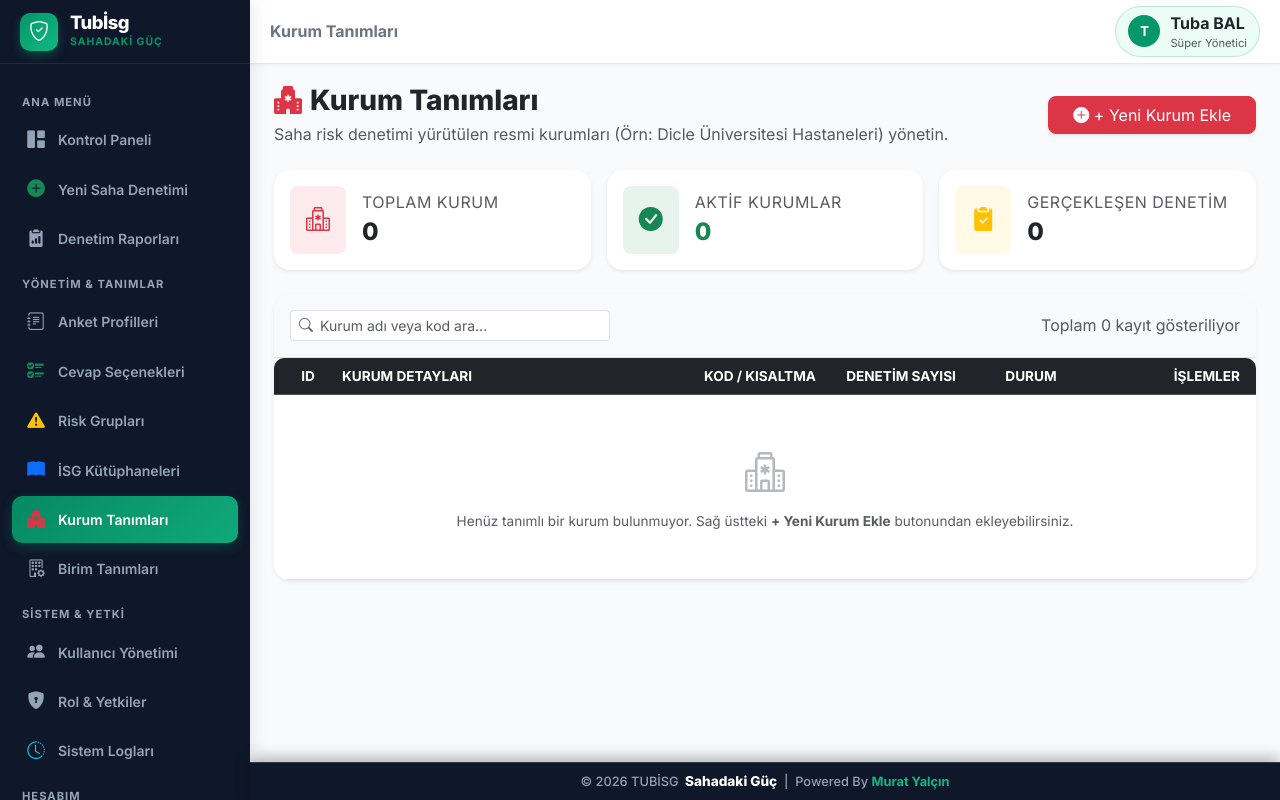
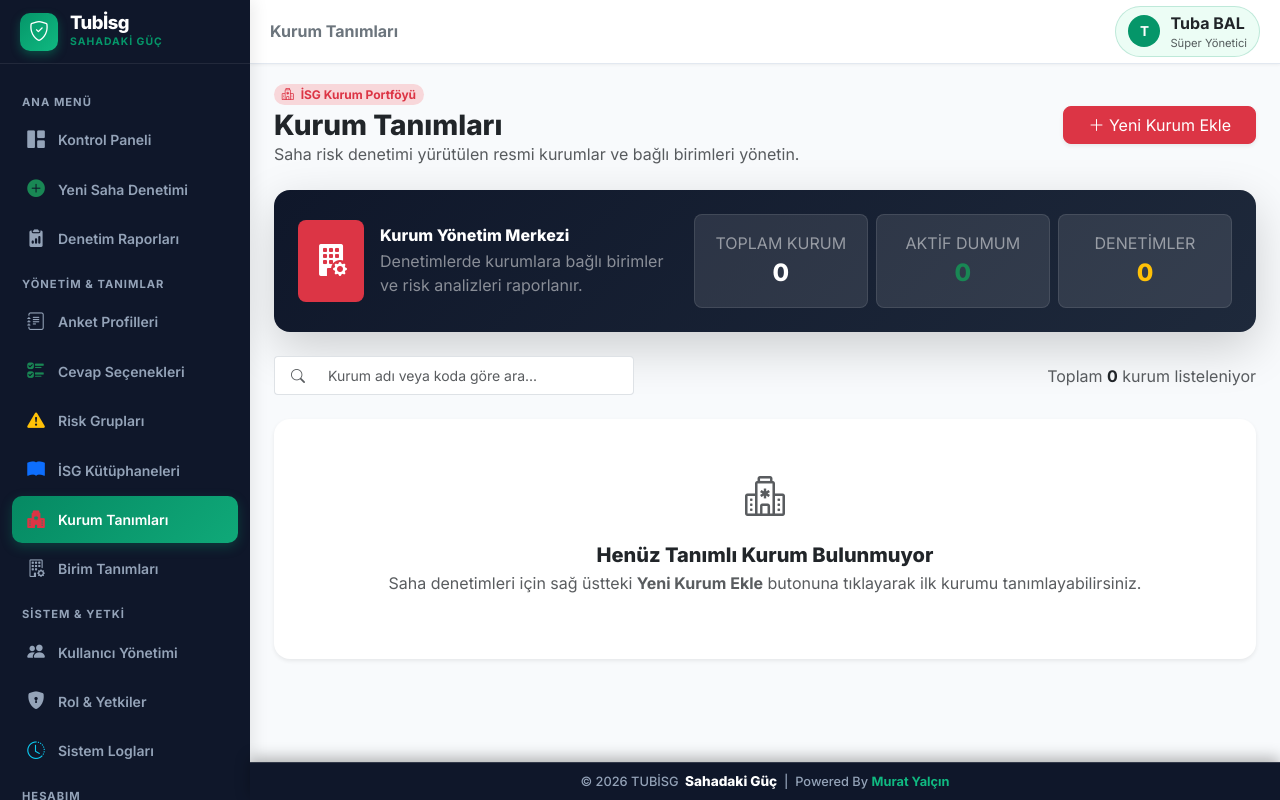
Before and after one commit to muratveb/tubisg, a PHP site: page /institutions.php in a window 1280 px wide. Run offline with PHP 8.4, Linux system fonts and the light colour scheme; a user stored in the database is signed in; data comes from the database, SQL or seed files in the repository; data that the repository does not hold is empty; some libraries are stand-ins or nearby versions.

Commit message:
fix: resolve duplicate plus icon on Add Institution button and redesign institutions page into a state-of-the-art modern SaaS card grid dashboard

```diff
--- a/institutions.php
+++ b/institutions.php
@@ -1,6 +1,7 @@
 <?php
 /**
  * Tubİsg - Kurum Tanımları Yönetimi (institutions.php)
+ * Ultra-Modern SaaS Dashboard UI (Grid Cards & Live Filter)
  */
 require_once __DIR__ . '/includes/auth.php';
 require_permission('units_manage');
@@ -72,154 +73,204 @@ $pageTitle = 'Kurum Tanımları';
 include __DIR__ . '/includes/header.php';
 ?>
 
-<!-- Üst Başlık & Ekleme Butonu -->
+<style>
+.inst-card {
+  background: #ffffff;
+  border: 1px solid #e2e8f0;
+  border-radius: 16px;
+  transition: all 0.25s cubic-bezier(0.4, 0, 0.2, 1);
+  box-shadow: 0 4px 6px -1px rgba(0, 0, 0, 0.05);
+}
+.inst-card:hover {
+  transform: translateY(-4px);
+  box-shadow: 0 12px 24px -4px rgba(0, 0, 0, 0.1);
+  border-color: #cbd5e1;
+}
+.inst-avatar {
+  width: 48px;
+  height: 48px;
+  border-radius: 12px;
+  background: linear-gradient(135deg, #fee2e2 0%, #fecdd3 100%);
+  color: #dc2626;
+  display: flex;
+  align-items: center;
+  justify-content: center;
+  font-size: 1.35rem;
+  flex-shrink: 0;
+  box-shadow: 0 4px 10px rgba(220, 38, 38, 0.15);
+}
+.btn-soft-primary {
+  background-color: #f0f9ff;
+  color: #0284c7;
+  border: 1px solid #e0f2fe;
+  font-weight: 700;
+  transition: all 0.2s ease;
+}
+.btn-soft-primary:hover {
+  background-color: #0284c7;
+  color: #ffffff;
+  border-color: #0284c7;
+  transform: translateY(-1px);
+}
+.btn-soft-danger {
+  background-color: #fef2f2;
+  color: #dc2626;
+  border: 1px solid #fee2e2;
+  font-weight: 700;
+  transition: all 0.2s ease;
+}
+.btn-soft-danger:hover {
+  background-color: #dc2626;
+  color: #ffffff;
+  border-color: #dc2626;
+  transform: translateY(-1px);
+}
+</style>
+
+<!-- Üst İşlem Çubuğu & Başlık -->
 <div class="d-flex flex-column flex-sm-row align-items-sm-center justify-content-between gap-3 mb-4">
   <div>
-    <h3 class="fw-extrabold m-0 text-dark d-flex align-items-center gap-2">
-      <i class="bi bi-hospital-fill text-danger"></i> Kurum Tanımları
-    </h3>
-    <p class="text-muted fs-7 m-0 mt-1">Saha risk denetimi yürütülen resmi kurumları (Örn: Dicle Üniversitesi Hastaneleri) yönetin.</p>
+    <div class="d-flex align-items-center gap-2 mb-1">
+      <span class="badge bg-danger-subtle text-danger font-weight-bold px-2.5 py-1 fs-8 rounded-pill">
+        <i class="bi bi-hospital me-1"></i> İSG Kurum Portföyü
+      </span>
+    </div>
+    <h3 class="fw-extrabold m-0 text-dark">Kurum Tanımları</h3>
+    <p class="text-muted fs-7 m-0 mt-0.5">Saha risk denetimi yürütülen resmi kurumlar ve bağlı birimleri yönetin.</p>
   </div>
   <div>
     <button type="button" class="btn btn-danger font-weight-bold px-4 py-2.5 shadow-sm rounded-3 text-nowrap" data-bs-toggle="modal" data-bs-target="#addInstitutionModal">
-      <i class="bi bi-plus-circle-fill me-1.5"></i> + Yeni Kurum Ekle
+      <i class="bi bi-plus-lg me-1.5"></i> Yeni Kurum Ekle
     </button>
   </div>
 </div>
 
-<!-- 3 İstatistik Özeti Kartları -->
-<div class="row g-3 mb-4">
-  <div class="col-12 col-md-4">
-    <div class="custom-card p-3 mb-0 border-0 shadow-sm rounded-4 bg-white d-flex align-items-center gap-3">
-      <div class="p-3 bg-danger bg-opacity-10 text-danger rounded-3 fs-4">
-        <i class="bi bi-hospital"></i>
+<!-- Modern Dark Glass Hero Banner & Metrikler -->
+<div class="custom-card p-4 mb-4 border-0 shadow-lg rounded-4 text-white" style="background: linear-gradient(135deg, #0f172a 0%, #1e293b 100%);">
+  <div class="row g-3 align-items-center">
+    <div class="col-12 col-md-5">
+      <div class="d-flex align-items-center gap-3">
+        <div class="p-3 bg-danger bg-opacity-20 rounded-3 text-white border border-danger border-opacity-25 fs-2">
+          <i class="bi bi-building-fill-gear"></i>
         </div>
         <div>
-        <span class="d-block text-uppercase text-muted font-weight-bold fs-8" style="letter-spacing: 0.5px;">TOPLAM KURUM</span>
-        <span class="fw-extrabold fs-4 text-dark"><?php echo $totalCount; ?></span>
+          <h5 class="fw-extrabold m-0 text-white fs-6">Kurum Yönetim Merkezi</h5>
+          <p class="text-white-50 fs-8 m-0 mt-1">Denetimlerde kurumlara bağlı birimler ve risk analizleri raporlanır.</p>
         </div>
       </div>
     </div>
 
-  <div class="col-12 col-md-4">
-    <div class="custom-card p-3 mb-0 border-0 shadow-sm rounded-4 bg-white d-flex align-items-center gap-3">
-      <div class="p-3 bg-success bg-opacity-10 text-success rounded-3 fs-4">
-        <i class="bi bi-check-circle-fill"></i>
+    <div class="col-12 col-md-7">
+      <div class="row g-2">
+        <div class="col-4">
+          <div class="bg-white bg-opacity-10 p-3 rounded-3 text-center border border-white border-opacity-10">
+            <span class="d-block fs-8 text-white-50 font-weight-bold">TOPLAM KURUM</span>
+            <span class="fw-extrabold fs-4 text-white"><?php echo $totalCount; ?></span>
           </div>
-      <div>
-        <span class="d-block text-uppercase text-muted font-weight-bold fs-8" style="letter-spacing: 0.5px;">AKTİF KURUMLAR</span>
+        </div>
+        <div class="col-4">
+          <div class="bg-white bg-opacity-10 p-3 rounded-3 text-center border border-white border-opacity-10">
+            <span class="d-block fs-8 text-white-50 font-weight-bold">AKTİF DUMUM</span>
             <span class="fw-extrabold fs-4 text-success"><?php echo $activeCount; ?></span>
           </div>
         </div>
+        <div class="col-4">
+          <div class="bg-white bg-opacity-10 p-3 rounded-3 text-center border border-white border-opacity-10">
+            <span class="d-block fs-8 text-white-50 font-weight-bold">DENETİMLER</span>
+            <span class="fw-extrabold fs-4 text-warning"><?php echo $totalAudits; ?></span>
           </div>
-
-  <div class="col-12 col-md-4">
-    <div class="custom-card p-3 mb-0 border-0 shadow-sm rounded-4 bg-white d-flex align-items-center gap-3">
-      <div class="p-3 bg-warning bg-opacity-10 text-warning-emphasis rounded-3 fs-4">
-        <i class="bi bi-clipboard2-check-fill text-warning"></i>
         </div>
-      <div>
-        <span class="d-block text-uppercase text-muted font-weight-bold fs-8" style="letter-spacing: 0.5px;">GERÇEKLEŞEN DENETİM</span>
-        <span class="fw-extrabold fs-4 text-dark"><?php echo $totalAudits; ?></span>
       </div>
     </div>
   </div>
 </div>
 
-<!-- Arama Barı ve Kurum Tablosu Kartı -->
-<div class="custom-card p-0 overflow-hidden border-0 shadow-sm rounded-4 mb-4">
-  <!-- Canlı Filtre Arama Kutusu -->
-  <div class="p-3 bg-light border-bottom d-flex align-items-center justify-content-between gap-3">
-    <div class="input-group input-group-sm style-search" style="max-width: 320px;">
-      <span class="input-group-text bg-white border-end-0 text-muted"><i class="bi bi-search"></i></span>
-      <input type="text" id="instSearchInput" class="form-control border-start-0 ps-0" placeholder="Kurum adı veya kod ara...">
+<!-- Canlı Arama ve Görünüm Çubuğu -->
+<div class="d-flex flex-column flex-sm-row align-items-sm-center justify-content-between gap-3 mb-4">
+  <div class="input-group input-group-sm shadow-2xs" style="max-width: 360px;">
+    <span class="input-group-text bg-white border-end-0 text-muted px-3"><i class="bi bi-search"></i></span>
+    <input type="text" id="instSearchInput" class="form-control border-start-0 py-2 fs-7" placeholder="Kurum adı veya koda göre ara...">
   </div>
-    <span class="text-muted fs-8 font-weight-bold">Toplam <?php echo $totalCount; ?> kayıt gösteriliyor</span>
+  <span class="text-muted fs-8 font-weight-bold">Toplam <strong id="visibleCountDisplay" class="text-dark"><?php echo $totalCount; ?></strong> kurum listeleniyor</span>
 </div>
 
-  <div class="table-responsive">
-    <table class="table table-hover align-middle m-0" style="font-size: 0.85rem;">
-      <thead class="table-dark">
-        <tr>
-          <th style="width: 60px;" class="ps-3 text-center">ID</th>
-          <th>KURUM DETAYLARI</th>
-          <th style="width: 130px;">KOD / KISALTMA</th>
-          <th style="width: 150px;" class="text-center">DENETİM SAYISI</th>
-          <th style="width: 110px;" class="text-center">DURUM</th>
-          <th style="width: 170px;" class="text-end pe-3">İŞLEMLER</th>
-        </tr>
-      </thead>
-      <tbody>
+<!-- MODERN KURUMLAR KART GRID LİSTESİ -->
+<div class="row g-3" id="institutionsGrid">
   <?php if (empty($institutions)): ?>
-          <tr>
-            <td colspan="6" class="text-center py-5 text-muted">
-              <i class="bi bi-hospital fs-1 d-block mb-2 text-secondary opacity-50"></i>
-              Henüz tanımlı bir kurum bulunmuyor. Sağ üstteki <strong>+ Yeni Kurum Ekle</strong> butonundan ekleyebilirsiniz.
-            </td>
-          </tr>
+    <div class="col-12">
+      <div class="custom-card p-5 text-center bg-white border-0 shadow-sm rounded-4">
+        <i class="bi bi-hospital fs-1 text-muted d-block mb-3 opacity-40"></i>
+        <h5 class="fw-extrabold text-dark m-0">Henüz Tanımlı Kurum Bulunmuyor</h5>
+        <p class="text-muted fs-7 mt-1">Saha denetimleri için sağ üstteki <strong>Yeni Kurum Ekle</strong> butonuna tıklayarak ilk kurumu tanımlayabilirsiniz.</p>
+      </div>
+    </div>
   <?php else: ?>
     <?php foreach ($institutions as $inst): ?>
-            <tr class="inst-row" data-name="<?php echo mb_strtolower($inst['institution_name'] . ' ' . $inst['code'], 'UTF-8'); ?>">
-              <td class="ps-3 text-center fw-bold text-muted">#<?php echo $inst['id']; ?></td>
-              <td>
+      <div class="col-12 col-md-6 col-xl-4 inst-card-wrapper" data-search="<?php echo mb_strtolower($inst['institution_name'] . ' ' . $inst['code'] . ' ' . $inst['description'], 'UTF-8'); ?>">
+        <div class="inst-card p-4 h-100 d-flex flex-column justify-content-between">
+
+          <div>
+            <!-- Üst Kurum Bilgisi & Rozetler -->
+            <div class="d-flex align-items-start justify-content-between gap-2 mb-3">
               <div class="d-flex align-items-center gap-3">
-                  <div class="p-2.5 bg-danger bg-opacity-10 text-danger rounded-3 fs-5 flex-shrink-0">
-                    <i class="bi bi-building"></i>
+                <div class="inst-avatar">
+                  <i class="bi bi-hospital"></i>
                 </div>
                 <div>
-                    <div class="fw-extrabold text-dark fs-7"><?php echo htmlspecialchars($inst['institution_name']); ?></div>
-                    <div class="text-muted fs-8 mt-0.5">
-                      <?php echo htmlspecialchars($inst['description'] ?? 'Açıklama girilmemiş'); ?>
+                  <h6 class="fw-extrabold text-dark m-0 fs-6 leading-tight"><?php echo htmlspecialchars($inst['institution_name']); ?></h6>
+                  <span class="badge bg-light text-secondary border font-weight-bold px-2 py-0.5 fs-8 mt-1">
+                    <?php echo htmlspecialchars($inst['code'] ?? 'KODSUZ'); ?>
+                  </span>
                 </div>
               </div>
-                </div>
-              </td>
-              <td>
-                <span class="badge bg-light text-dark border font-weight-bold px-2.5 py-1.5 fs-8">
-                  <?php echo htmlspecialchars($inst['code'] ?? 'KODSUZ'); ?>
-                </span>
-              </td>
-              <td class="text-center">
-                <span class="badge bg-info-subtle text-info-emphasis font-weight-bold px-3 py-1.5 rounded-pill fs-8">
-                  <i class="bi bi-clipboard-data-fill me-1"></i> <?php echo $inst['audit_count']; ?> Denetim
-                </span>
-              </td>
-              <td class="text-center">
+
               <?php if ($inst['is_active']): ?>
-                  <span class="badge bg-success-subtle text-success font-weight-bold px-2.5 py-1.5 rounded-pill fs-8">
-                    <i class="bi bi-check-circle-fill me-1"></i> Aktif
+                <span class="badge bg-success-subtle text-success font-weight-bold px-2.5 py-1 rounded-pill fs-8 flex-shrink-0">
+                  <i class="bi bi-circle-fill me-1" style="font-size: 0.5rem;"></i> Aktif
                 </span>
               <?php else: ?>
-                  <span class="badge bg-secondary-subtle text-secondary font-weight-bold px-2.5 py-1.5 rounded-pill fs-8">
+                <span class="badge bg-secondary-subtle text-secondary font-weight-bold px-2.5 py-1 rounded-pill fs-8 flex-shrink-0">
                   Pasif
                 </span>
               <?php endif; ?>
-              </td>
-              <td class="text-end pe-3">
-                <div class="d-inline-flex align-items-center gap-1">
-                  <button type="button" class="btn btn-sm btn-outline-primary font-weight-bold px-2.5 py-1 rounded-2"
+            </div>
+
+            <!-- Açıklama Metni -->
+            <p class="text-muted fs-7 mb-3 text-break" style="min-height: 40px; line-height: 1.4;">
+              <?php echo htmlspecialchars($inst['description'] ?? 'Kurum açıklaması girilmemiş.'); ?>
+            </p>
+          </div>
+
+          <!-- Alt Metrik & Aksiyon Butonları -->
+          <div class="pt-3 border-top d-flex align-items-center justify-content-between gap-2 mt-2">
+            <span class="badge bg-info-subtle text-info-emphasis font-weight-bold px-3 py-1.5 rounded-pill fs-8">
+              <i class="bi bi-clipboard2-check-fill me-1"></i> <?php echo $inst['audit_count']; ?> Denetim
+            </span>
+
+            <div class="d-flex align-items-center gap-1.5">
+              <button type="button" class="btn btn-sm btn-soft-primary px-3 py-1.5 rounded-3 fs-8"
                       onclick="editInstitution(<?php echo htmlspecialchars(json_encode($inst)); ?>)"
-                          title="Düzenle">
+                      title="Kurum Bilgilerini Düzenle">
                 <i class="bi bi-pencil-square me-1"></i> Düzenle
               </button>
-                  <form method="POST" action="institutions.php" class="d-inline confirm-delete-form" data-confirm-title="Kurum Sil" data-confirm-text="Bu kurumu silmek istediğinize emin misiniz?">
+
+              <form method="POST" action="institutions.php" class="d-inline confirm-delete-form" data-confirm-title="Kurumu Sil" data-confirm-text="Bu kurumu (<?php echo htmlspecialchars($inst['institution_name']); ?>) silmek istediğinize emin misiniz?">
                 <input type="hidden" name="action" value="delete_institution">
                 <input type="hidden" name="institution_id" value="<?php echo $inst['id']; ?>">
-                    <button type="submit" class="btn btn-sm btn-outline-danger font-weight-bold px-2.5 py-1 rounded-2" title="Sil">
-                      <i class="bi bi-trash-fill"></i> Sil
+                <button type="submit" class="btn btn-sm btn-soft-danger px-2.5 py-1.5 rounded-3 fs-8" title="Kurumu Sil">
+                  <i class="bi bi-trash3-fill"></i>
                 </button>
               </form>
             </div>
-              </td>
-            </tr>
+          </div>
+
+        </div>
+      </div>
     <?php endforeach; ?>
   <?php endif; ?>
-      </tbody>
-    </table>
-  </div>
 </div>
 
-<!-- YENİ KURUM EKLE MODAL -->
+<!-- YENİ KURUM EKLE MODAL (Modernized UI) -->
 <div class="modal fade" id="addInstitutionModal" tabindex="-1" aria-hidden="true">
   <div class="modal-dialog modal-dialog-centered">
     <div class="modal-content border-0 shadow-lg rounded-4 overflow-hidden">
@@ -252,7 +303,7 @@ include __DIR__ . '/includes/header.php';
   </div>
 </div>
 
-<!-- KURUM DÜZENLE MODAL -->
+<!-- KURUM DÜZENLE MODAL (Modernized UI) -->
 <div class="modal fade" id="editInstitutionModal" tabindex="-1" aria-hidden="true">
   <div class="modal-dialog modal-dialog-centered">
     <div class="modal-content border-0 shadow-lg rounded-4 overflow-hidden">
@@ -300,18 +351,22 @@ function editInstitution(inst) {
 // Canlı Arama Filtrelemesi
 document.addEventListener('DOMContentLoaded', function() {
   const searchInput = document.getElementById('instSearchInput');
+  const countDisplay = document.getElementById('visibleCountDisplay');
   if (searchInput) {
     searchInput.addEventListener('input', function() {
       const q = this.value.toLowerCase().trim();
-      const rows = document.querySelectorAll('.inst-row');
-      rows.forEach(row => {
-        const name = row.dataset.name || '';
-        if (name.includes(q)) {
-          row.style.display = '';
+      const wrappers = document.querySelectorAll('.inst-card-wrapper');
+      let visible = 0;
+      wrappers.forEach(w => {
+        const text = w.dataset.search || '';
+        if (text.includes(q)) {
+          w.style.display = '';
+          visible++;
         } else {
-          row.style.display = 'none';
+          w.style.display = 'none';
         }
       });
+      if (countDisplay) countDisplay.textContent = visible;
     });
   }
 });
```
Also changed, not shown: DEVELOPMENT_LOG.md (+7 -8 lines). Lines whose indentation alone changed are shown as unchanged.
